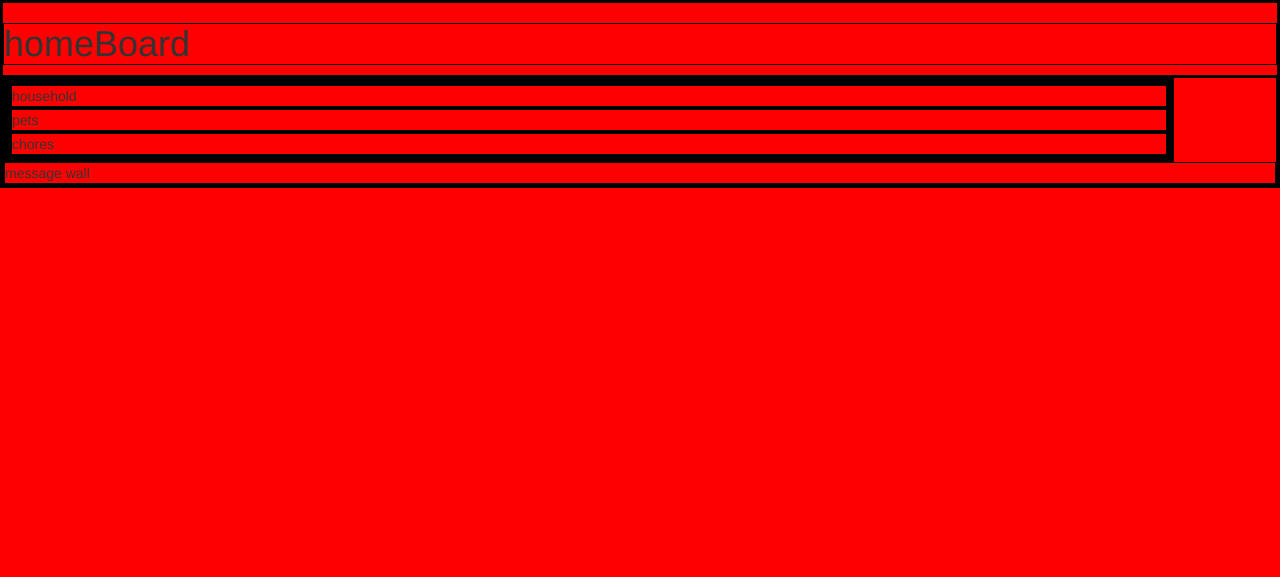
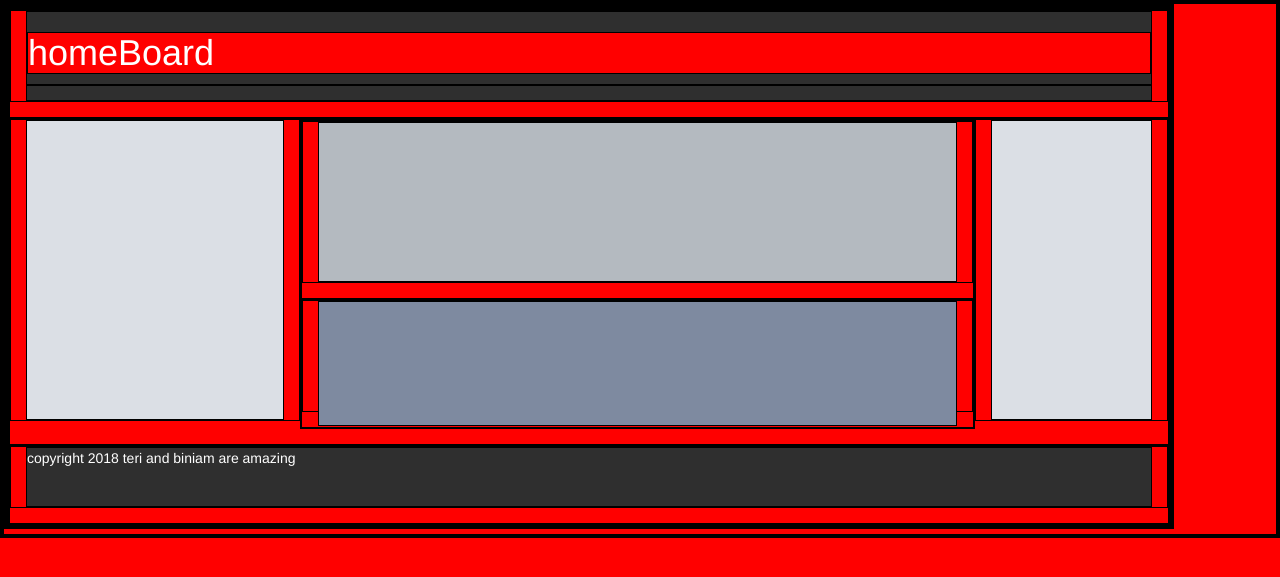
Before and after one commit to londondata/homeboard, a Node server app: page / in a window 1280 px wide. Shown: the top 577 px of the page. Run offline with Node 20, Linux system fonts and the light colour scheme; some libraries are stand-ins or nearby versions.

Commit message:
hey, we're stylin now

```diff
--- a/public/styles/style.css
+++ b/public/styles/style.css
@@ -12,3 +12,43 @@
 	padding: 50px;*/
 	border: 5px solid black;
 }
+
+	.row > div{
+        margin-bottom: 15px;
+    }
+	.header{
+        min-height: 90px;
+    }
+    .footer{
+        min-height: 60px;
+    }
+    .header, .footer{
+    	color: white;
+		margin: auto;
+        background: #2f2f2f;
+    }
+    .household, .chores{
+        min-height: 300px;
+        background: #dbdfe5;
+    }
+    .pets{
+        min-height: 160px;
+        background: #b4bac0;
+    }
+    .message-wall{
+        min-height: 125px;
+        background: #7e8aa0;
+        margin-bottom: -15px;
+    }
+  /*  .content-bottom.bg-alt{
+        background: #9ca5b6;
+    }*/
+/* Styles for proper margin when layout become horizontal */
+@media (max-width: 991px){
+    .content-bottom{
+        margin-bottom: 15px;
+    }
+    .content-bottom.bg-alt{
+        margin-bottom: -15px;
+    }
+}
--- a/views/index.html
+++ b/views/index.html
@@ -4,34 +4,70 @@
 	<meta charset="utf-8" defer>
 	<title>homeBoard</title>
 
-	<link rel="stylesheet" href="https://maxcdn.bootstrapcdn.com/bootstrap/3.3.7/css/bootstrap.min.css">
 
+  <link rel="stylesheet" href="https://maxcdn.bootstrapcdn.com/bootstrap/3.3.7/css/bootstrap.min.css">
+  <script src="https://ajax.googleapis.com/ajax/libs/jquery/3.3.1/jquery.min.js"></script>
+  <script src="https://maxcdn.bootstrapcdn.com/bootstrap/3.3.7/js/bootstrap.min.js"></script>
 
-	<script
-  src="https://code.jquery.com/jquery-3.3.1.min.js"
-  integrity="sha256-FgpCb/KJQlLNfOu91ta32o/NMZxltwRo8QtmkMRdAu8="
-  crossorigin="anonymous"></script>
   	<script src="scripts/main.js"></script>
 	<link rel="stylesheet" href="styles/style.css">
 </head>
 <body>
 	<header>
-		<h1>homeBoard</h1>
-		<section id = "date"></section>
+
 	<main>
-
+<!--
 		<div class ="container">
 		<div class ="row">
-		<div class="col-sm">
+		<div class="col-md-4">
 			<section id = "household">household</section></div>
-		<div class="col-sm">
+		<div class="col-md-4">
 			<section id = "pets">pets</section></div>
-		<div class="col-sm">
+		<div class="col-md-4">
 			<section id = "chores">chores</section></div>
 	</div>
-</div>
+</div> -->
 
-		<section id = "messages">message wall</section>
+
+<div class="container">
+    	<div class="row">
+            <div class="col-md-12">
+                <div class="header"><h1>homeBoard</h1>
+		<section id = "date"></section></div>
+            </div>
+        </div>
+        <div class="row">
+            <div class="col-md-3">
+                <div class="household"></div>
+            </div>
+            <div class="col-md-7">
+                <div class="row">
+                    <div class="col-md-12">
+                        <div class="pets"></div>
+                    </div>
+                </div>
+                <div class="row">
+                    <div class="col-md-12">
+                        <div class="message-wall"></div>
+                    </div>
+                  <!--   <div class="col-md-6">
+                    	<div class="content-bottom bg-alt"></div>
+                    </div> -->
+                </div>
+            </div>
+            <div class="col-md-2">
+                <div class="chores"></div>
+            </div>
+        </div>
+        <div class="row">
+            <div class="col-md-12">
+                <div class="footer">copyright 2018 teri and biniam are amazing</div>
+            </div>
+        </div>
+	</div>
+<!--
+
+		<section id = "messages">message wall</section> -->
 
 	</main>
 </body>
```
